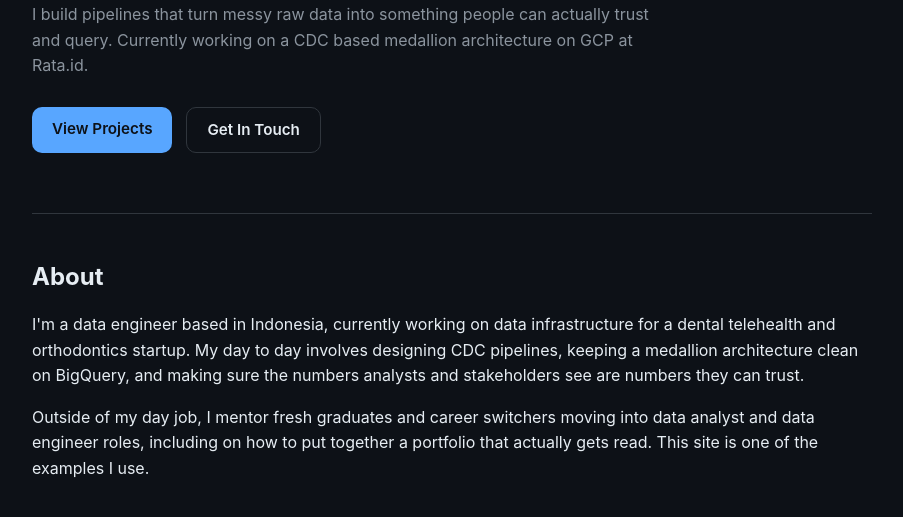
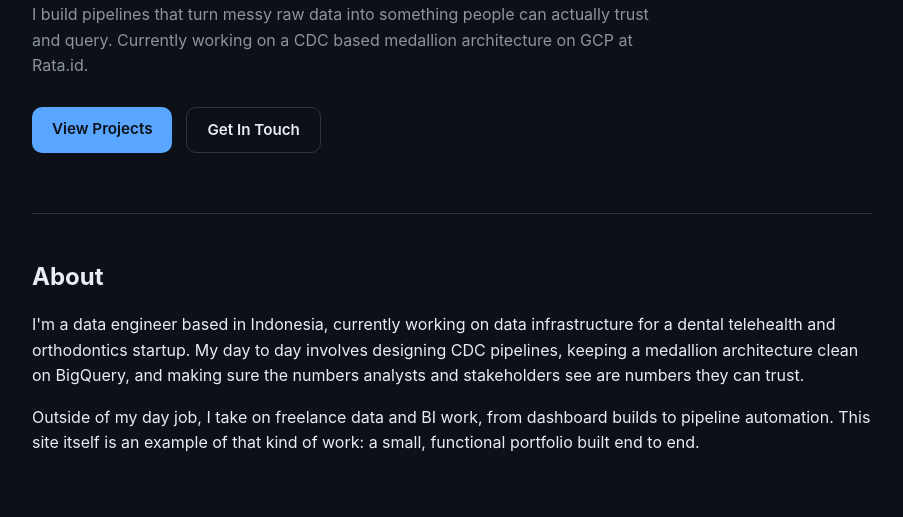
Before and after one commit to AliveNata/alivenata.github.io, a plain HTML site: page index.html in a window 1280 px wide. Shown: the part 278-795 px from the top of the page, without its empty margins (188-1091 px from the left). Drawn offline with nearby package versions, Linux system fonts and the light colour scheme.

Commit message:
docs: reframe about section from mentoring to freelance work

```diff
--- a/index.html
+++ b/index.html
@@ -50,9 +50,9 @@
       and stakeholders see are numbers they can trust.
     </p>
     <p>
-      Outside of my day job, I mentor fresh graduates and career switchers moving into data
-      analyst and data engineer roles, including on how to put together a portfolio that actually
-      gets read. This site is one of the examples I use.
+      Outside of my day job, I take on freelance data and BI work, from dashboard builds to
+      pipeline automation. This site itself is an example of that kind of work: a small,
+      functional portfolio built end to end.
     </p>
   </section>
 
```
